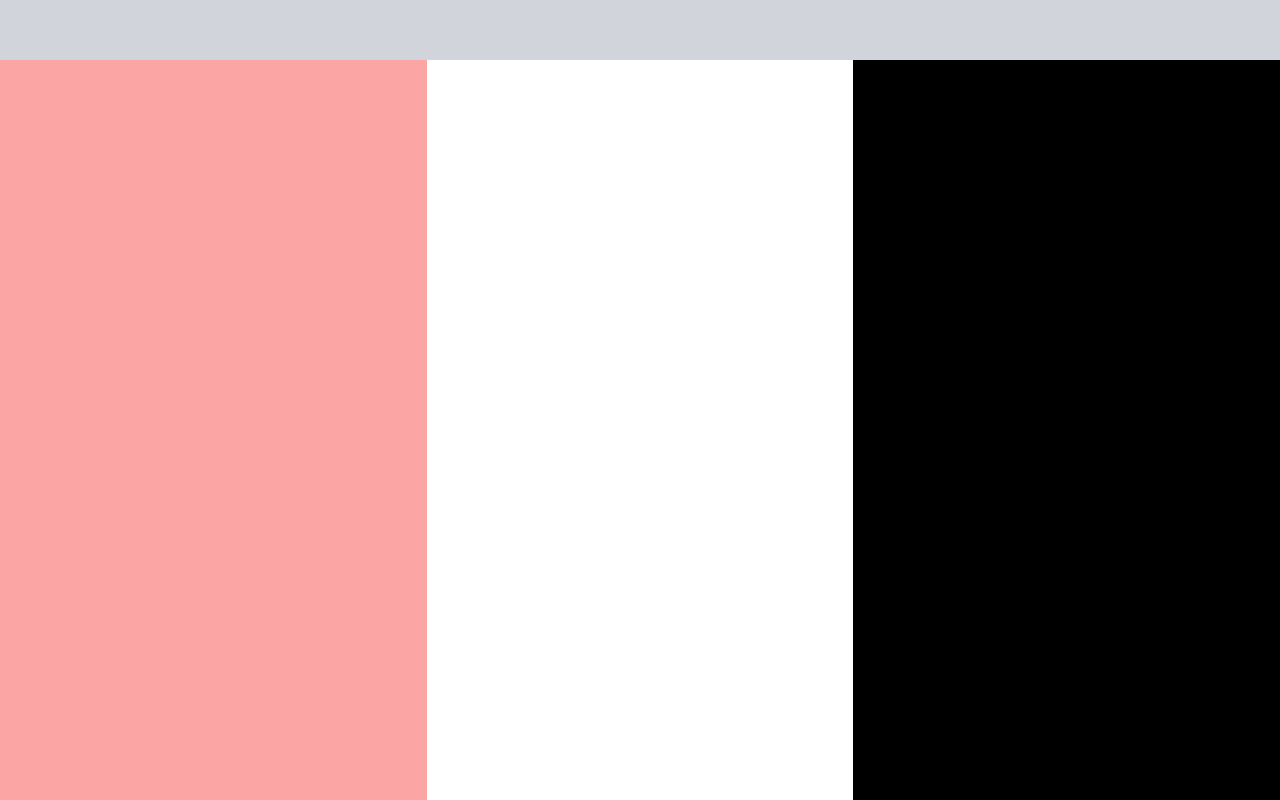
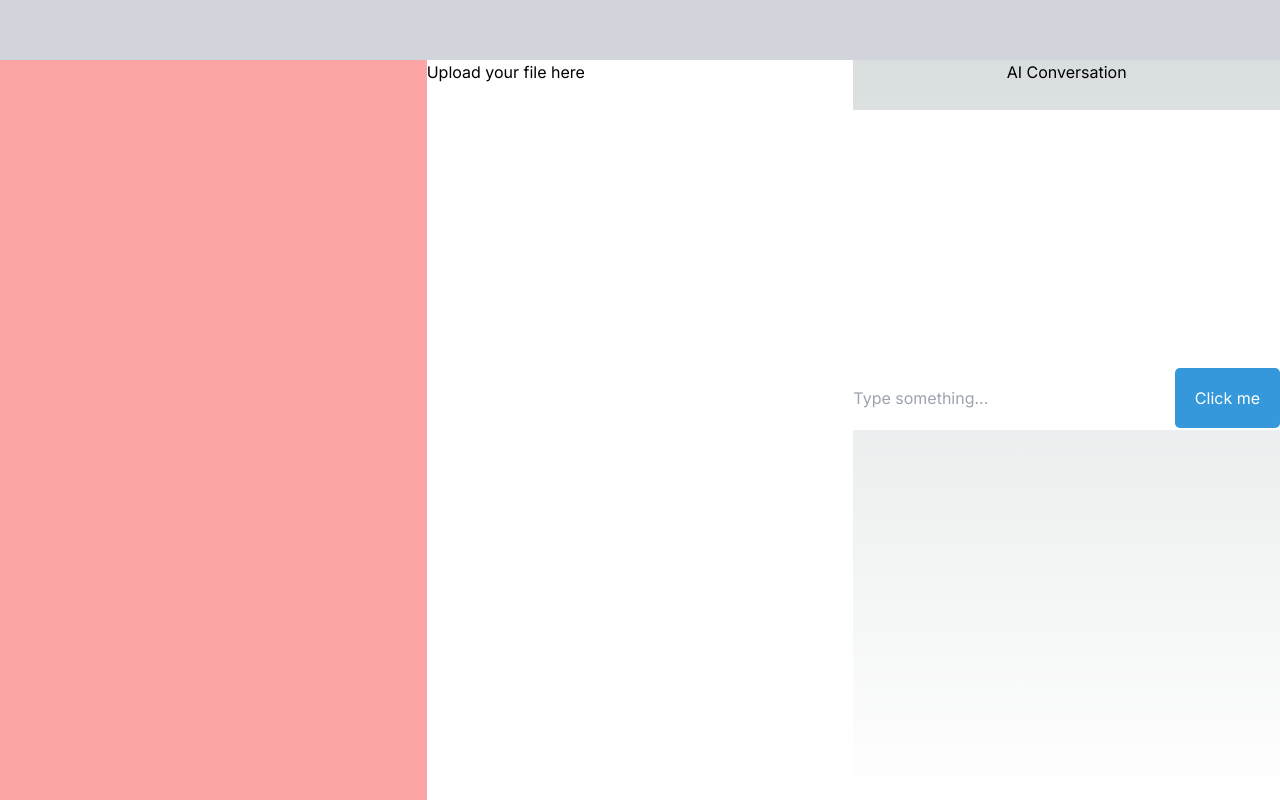
Before and after one commit to stefantaga24/hackathonAI2, a Next.js app: page / in a window 1280 px wide. Built offline with nearby package versions, Linux system fonts and the light colour scheme.

Commit message:
Finished a little bit of the front-end

```diff
--- /dev/null
+++ b/app/NiceButton.css
@@ -0,0 +1,17 @@
+/* NiceButton.css */
+
+.nice-button {
+    background-color: #3498db;
+    color: #ffffff;
+    font-size: 16px;
+    height: 60px;
+    padding: 10px 20px;
+    border: none;
+    border-radius: 5px;
+    cursor: pointer;
+    transition: background-color 0.3s ease;
+  }
+
+  .nice-button:hover {
+    background-color: #2980b9;
+  }
--- /dev/null
+++ b/app/Nicebutton.tsx
@@ -0,0 +1,12 @@
+import React from 'react';
+import './NiceButton.css';
+
+const NiceButton = ({ label, onClick } : any) => {
+  return (
+    <button className="nice-button" onClick={onClick}>
+      {label}
+    </button>
+  );
+};
+
+export default NiceButton;
--- a/app/page.tsx
+++ b/app/page.tsx
@@ -1,17 +1,81 @@
+"use client";
+
 import Image from "next/image";
+import React, { useState } from 'react';
+import NiceButton from "./Nicebutton";
+
+type MessageType = {
+  key: number;
+  text: string;
+};
+
+const Message: React.FC<MessageType> = ({ text }) => <div className="message mt-[10px] mb-[10px]">{text}</div>;
 
 export default function Home() {
+
+  // Create a state variable to store the value of the input
+  const [inputValue, setInputValue] = useState('');
+  const [pythonResult, setPythonResult] = useState<string | null>(null);
+
+  // Event handler to update the state when the input value changes
+  const handleInputChange = (e: any) => {
+    setInputValue(e.target.value);
+  };
+  const [messages, setMessages] = useState<MessageType[]>([]);
+
+  const handleClick = () => {
+    // Generate a unique key for each message
+    var key = messages.length;
+    var key2 = messages.length + 1;
+    console.log(key);
+    console.log(key2);
+    setMessages([...messages, { key : key, text: inputValue}]);
+    messages.push({ key : key, text: inputValue });
+    //setInputValue('');
+    fetch(`http://localhost:3000/run-script?arg=${encodeURIComponent(inputValue)}`)
+    .then(response => response.text())
+    .then(message => {
+      setMessages([...messages, { key : key2, text: message.toString() }]);
+    })
+  };
   return (
     <main className="flex min-h-screen flex-col ">
-       <div className= "flex h-[60px] bg-gray-300">
+      <div className="flex h-[60px] bg-gray-300">
 
       </div>
       <div className="flex flex-1 flex-row">
         <div className="flex flex-1 bg-red-300">
         </div>
         <div className="flex flex-1 bg-white">
+          <div>
+            Upload your file here
           </div>
-          <div className= "flex flex-1 bg-black">
+        </div>
+        <div className="flex flex-1 flex-col">
+          <div className="flex flex-1 justify-center items-center flex-col">
+            <div className="h-[50px]">
+              AI Conversation
+            </div>
+            <div className="flex-1 w-full bg-white">
+              <div className = "h-[80%] overflow-auto">
+              {messages.map((message) => (
+          <       Message key={message.key} text={message.text} />
+              ))}
+              </div>
+              <div className = "flex flex-row h-[20%]  items-center justify-between">
+              <input
+                type="text"
+                value={inputValue}
+                onChange={handleInputChange}
+                placeholder="Type something..."
+                className = "w-[60%]"
+              />
+              <NiceButton label="Click me" onClick={handleClick} />
+              </div>
+            </div>
+          </div>
+          <div className="flex flex-1">
+          </div>
         </div>
       </div>
     </main>
@@ -44,7 +108,7 @@ import { getFirestore, collection, addDoc } from "firebase/firestore";
 
 const db = getFirestore(app);
 
-function sendMessage(message : string) {
+function sendMessage(message: string) {
   // adds a new document with a generated id.
   addDoc(collection(db, "chatlogs"), {
     message: message,
--- a/package.json
+++ b/package.json
@@ -9,6 +9,8 @@
     "lint": "next lint"
   },
   "dependencies": {
+    "cors": "^2.8.5",
+    "express": "^4.18.3",
     "firebase": "^10.8.1",
     "next": "14.1.1",
     "react": "^18.2.0",
```
Also changed, not shown: server.js (added, +33 -0 lines), 2 other files (tests, documents, lock files or other folders). Lines whose indentation alone changed are shown as unchanged.
